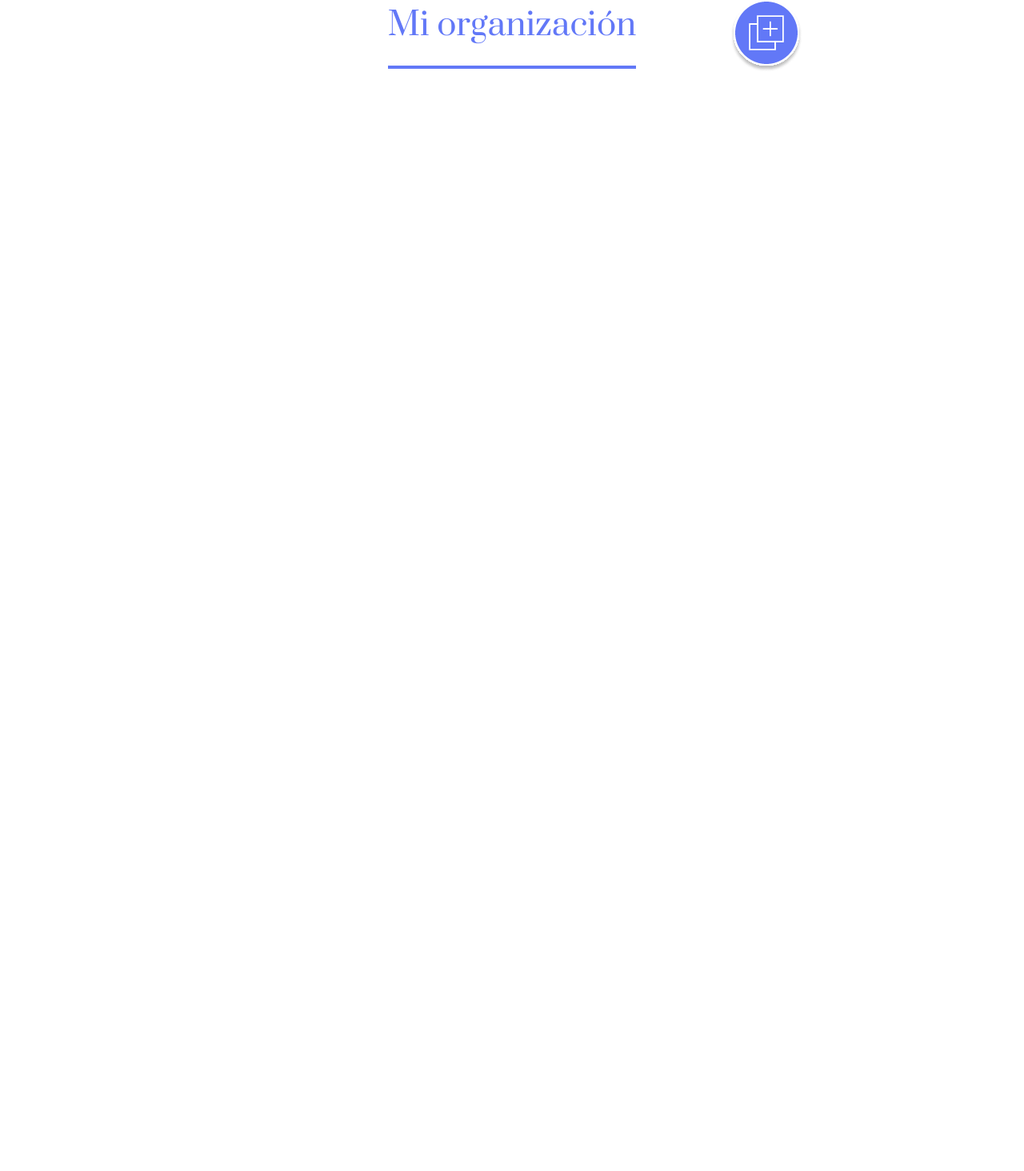
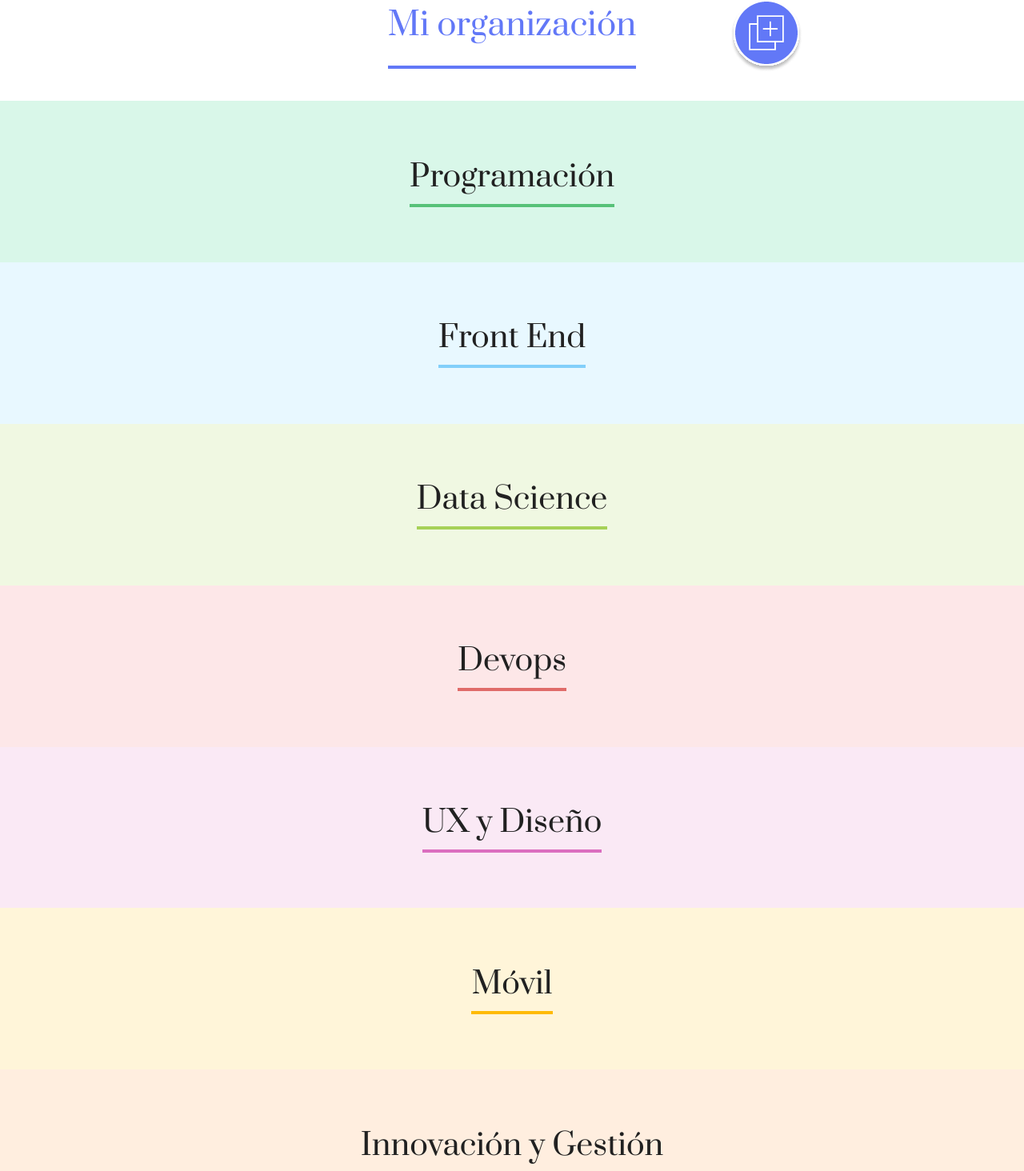
Before and after one commit to Natsumychan/org, a React (Create React App) app: page / in a window 1280 px wide. Shown: the part 1236-2700 px from the top of the page at 80% size. Before the commit the page ends 1362 px from the top, so only its background shows below. Built offline with nearby package versions, Linux system fonts and the light colour scheme.

Commit message:
added componente equipos

```diff
--- a/src/App.js
+++ b/src/App.js
@@ -3,6 +3,7 @@ import './App.css';
 import Header from './components/Header/Header'
 import Formulario from './components/Formulario/Formulario';
 import MiOrg from "./components/Miorg"
+import Equipo from "./components/Equipo";
 
 function App() {
   const[mostrarFormulario, actualizarMostrar] = useState(true)
@@ -11,12 +12,56 @@ function App() {
 
   const cambiarMostrar = () => actualizarMostrar(!mostrarFormulario)
 
+  //Lista de equipos
+  const equipos= [
+    {
+      titulo: "Programación",
+      colorPrimario: "#57c278",
+      colorSecundario: "#d9f7e9"
+    },
+    {
+      titulo: "Front End",
+      colorPrimario: "#82CFFA",
+      colorSecundario: "#E8F8FF"
+    },
+    {
+      titulo: "Data Science",
+      colorPrimario: "#A6D157",
+      colorSecundario: "#F0F8E2"
+    },
+    {
+      titulo: "Devops",
+      colorPrimario: "#E06B69",
+      colorSecundario: "#FDE7E8"
+    },
+    {
+      titulo: "UX y Diseño",
+      colorPrimario: "#DB6EBF",
+      colorSecundario: "#FAE9F5"
+    },
+    {
+      titulo: "Móvil",
+      colorPrimario: "#FFBA05",
+      colorSecundario: "#FFF5D9"
+    },
+    {
+      titulo: "Innovación y Gestión",
+      colorPrimario: "#FF8A29",
+      colorSecundario: "#FFEEDF"
+    }
+  ]
+
   return (
     <div>
       <Header/>
       {/* {mostrarFormulario ? <Formulario/> : <></> } */}
       {mostrarFormulario && <Formulario/>}
       <MiOrg cambiarMostrar={cambiarMostrar}/>
+      {
+        equipos.map( (equipo, index) =>
+           <Equipo equipo={equipo.titulo} colorPrimario={equipo.colorPrimario} colorSecundario={equipo.colorSecundario} key={index} />
+         )
+      }
     </div>
   );
 }
--- /dev/null
+++ b/src/components/Equipo/equipo.css
@@ -0,0 +1,14 @@
+.equipo{
+ width: 100%;
+ padding:32px;
+ box-sizing: border-box;
+ text-align:center;
+ font-size:32px;
+}
+
+.equipo h3{
+ font-weight: 400;
+ color: #212121;
+ display:inline-block;
+ padding-bottom: 8px;
+}
--- /dev/null
+++ b/src/components/Equipo/index.js
@@ -0,0 +1,15 @@
+import "./equipo.css"
+
+const Equipo= (props) =>{
+
+ const estiloFondo= {backgroundColor: props.colorSecundario}
+
+ const estilotitulo= {borderBottom: `4px solid ${props.colorPrimario}`}
+
+ return <section className="equipo" style={estiloFondo}>
+  <h3 style={estilotitulo}>{props.equipo}</h3>
+  <div className="colaboradores"></div>
+ </section>
+}
+
+export default Equipo
```
